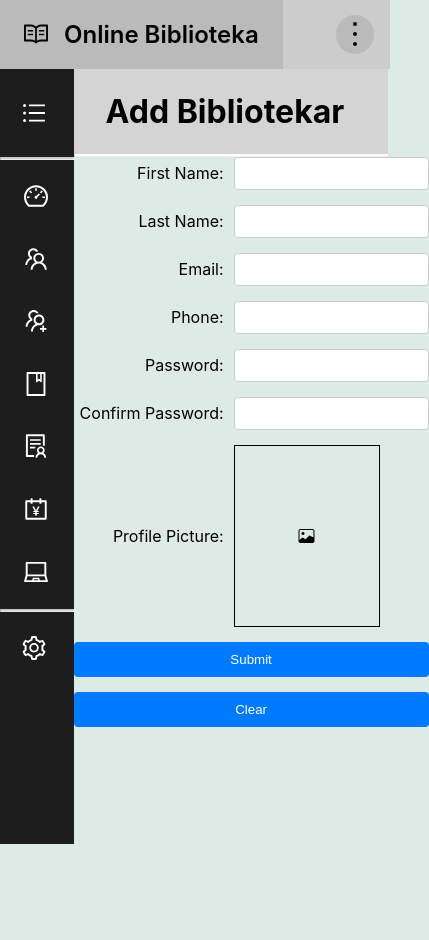
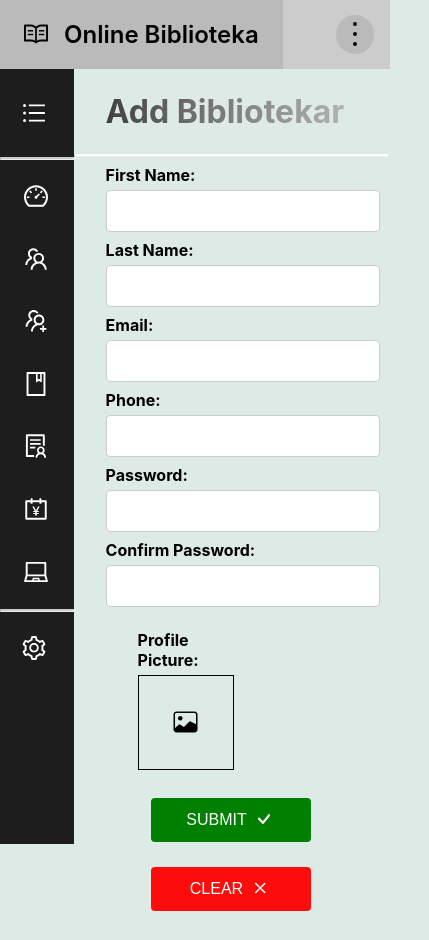
Before and after one commit to BogdanD3/online-library, a React (Create React App) app: page /bibliotekari/add-bibliotekar in a window 390 px wide. Shown: the whole page, 429 px wide, since content can reach past the window. Before the commit the page ends 844 px from the top, so only its background shows below. Built offline with nearby package versions, Linux system fonts and the light colour scheme.

Commit message:
Added check for confirm password, added styling for title and form. Form still needs fixed styling for mobile devices

```diff
--- a/src/Components/Layout/Title/Title.css
+++ b/src/Components/Layout/Title/Title.css
@@ -18,7 +18,10 @@ body {
   padding: 0.1rem 0 0.1rem 2rem;
   margin: 0;
   width: 100%;
-  background-color: rgb(212, 212, 212);
+  background: linear-gradient(to right, #303030, #6c6c6c, #9f9f9f, #d7d7d7);
+  -webkit-background-clip: text;
+  background-clip: text;
+  color: transparent;
 }
 
 .title-divider {
--- /dev/null
+++ b/src/Pages/AddBibliotekar.css
@@ -0,0 +1,92 @@
+.layout {
+  display: flex;
+  height: 100vh;
+  overflow: hidden; /* Prevent scrolling on the entire layout */
+}
+
+.Sidemenu {
+  flex: 0 0 250px;
+  background-color: #343a40;
+  color: white;
+  overflow-y: auto; /* Allow side menu to scroll if content overflows */
+}
+
+.content {
+  flex: 1;
+  display: flex;
+  flex-direction: column;
+  overflow: hidden; /* Prevent scrolling on the content area */
+}
+
+.Title {
+  flex: 0 0 auto;
+  background-color: #f8f9fa;
+  padding: 1rem;
+  border-bottom: 1px solid #dee2e6;
+}
+
+.form-container {
+  flex: 1;
+  overflow-y: auto; /* Allow form container to scroll if content overflows */
+  padding: 1rem;
+  background-color: #fff;
+}
+
+form {
+  display: flex;
+  flex-direction: row;
+  gap: 15px;
+  max-width: 400px;
+  margin: auto;
+  padding-bottom: 5rem;
+}
+
+.form-group {
+  display: flex;
+  flex-direction: column;
+}
+
+label {
+  margin-bottom: 5px;
+  font-weight: bold;
+}
+
+input[type="text"],
+input[type="email"],
+input[type="password"],
+input[type="file"] {
+  padding: 0.7rem;
+  border: 1px solid #ccc;
+  border-radius: 4px;
+  width: 25rem;
+}
+
+.bi-image {
+  cursor: pointer;
+  border: 1px solid black;
+  padding: 2rem;
+  text-align: center;
+  display: block;
+  margin-top: 10px;
+}
+
+.submit-clear {
+  position: fixed;
+  bottom: 1rem;
+  right: 1rem;
+  display: flex;
+  gap: 10px;
+}
+
+button {
+  padding: 10px 20px;
+  border: none;
+  border-radius: 4px;
+  background-color: #007bff;
+  color: white;
+  cursor: pointer;
+}
+
+button:hover {
+  background-color: #0056b3;
+}
--- a/src/Pages/Forms/FormComponent.css
+++ b/src/Pages/Forms/FormComponent.css
@@ -1,41 +1,155 @@
 form {
   display: flex;
-  flex-direction: column;
+  flex-direction: row;
   gap: 15px;
   max-width: 400px;
-  margin: auto;
+  margin-left: 2rem;
+}
+
+.form-rigth-side {
+  margin-left: 2rem;
 }
 
 .form-group {
   display: flex;
-  align-items: center;
+  flex-direction: column;
+  margin-top: 0.5rem;
 }
 
 label {
-  width: 150px;
-  margin-right: 10px;
-  text-align: right;
+  margin-bottom: 5px;
+  font-weight: bold;
 }
 
 input[type="text"],
 input[type="email"],
-input[type="password"],
-input[type="file"] {
-  flex: 1;
-  padding: 8px;
+input[type="password"] {
+  padding: 1rem;
   border: 1px solid #ccc;
   border-radius: 4px;
+  width: 35rem;
+}
+
+.bi-image {
+  cursor: pointer;
+  border: 1px solid black;
+  text-align: center;
+  padding: 5rem;
+  font-size: 1.5rem;
+}
+
+.submit-clear {
+  position: fixed;
+  bottom: 1rem;
+  right: 1rem;
+  display: flex;
+  gap: 1rem;
 }
 
 button {
-  padding: 10px 20px;
+  padding: 0.7rem 3rem;
   border: none;
   border-radius: 4px;
   background-color: #007bff;
   color: white;
   cursor: pointer;
+  width: 10rem;
+  justify-content: center;
 }
 
-button:hover {
-  background-color: #0056b3;
+.submit-button {
+  display: inline-flex;
+  align-items: center;
+  justify-content: center;
+  padding: 0.7rem 1.5rem;
+  border: none;
+  border-radius: 4px;
+  background-color: green;
+  color: white;
+  cursor: pointer;
+  text-transform: uppercase;
+  font-size: 1rem;
 }
+
+.clear-button {
+  display: inline-flex;
+  align-items: center;
+  justify-content: center;
+  padding: 0.7rem 1.5rem;
+  border: none;
+  border-radius: 4px;
+  background-color: rgb(253, 12, 12);
+  color: white;
+  cursor: pointer;
+  text-transform: uppercase;
+  font-size: 1rem;
+}
+
+.submit-button:hover {
+  background-color: rgb(221, 234, 230);
+  color: green;
+  border: 2px solid green;
+  transition: 0.4s ease;
+}
+
+.clear-button:hover {
+  background-color: rgb(221, 234, 230);
+  color: rgb(253, 12, 12);
+  border: 2px solid rgb(253, 12, 12);
+  transition: 0.4s ease;
+}
+
+.submit-button i,
+.clear-button i {
+  font-size: 1.5rem;
+  margin-left: 5px;
+}
+
+@media (max-width: 768px) {
+  form {
+    display: flex;
+    flex-direction: column;
+  }
+
+  .form-container {
+    padding: 1rem;
+  }
+  input[type="text"],
+  input[type="email"],
+  input[type="password"],
+  input[type="file"] {
+    border: 1px solid #ccc;
+    border-radius: 4px;
+    width: 15rem;
+    height: 0.5rem;
+  }
+
+  .form-rigth-side {
+    width: 6rem;
+  }
+
+  .bi-image {
+    padding: 2rem;
+  }
+
+  .submit-clear {
+    position: relative;
+    margin-top: 1rem;
+    flex-direction: column;
+    align-items: center;
+    padding: 0.5rem 0;
+  }
+
+  .submit-button,
+  .clear-button {
+    padding: 0.5rem 1rem;
+    margin: 0.3rem 0;
+  }
+
+  .submit-clear {
+    bottom: 1rem;
+    right: 1rem;
+    display: flex;
+    gap: 1rem;
+  }
+}
--- a/src/Pages/Forms/FormComponent.tsx
+++ b/src/Pages/Forms/FormComponent.tsx
@@ -30,6 +30,9 @@ const initialFormData: FormData = {
 
 const FormComponent: React.FC<FormComponentProps> = ({ onSubmit }) => {
   const [formData, setFormData] = useState<FormData>(initialFormData);
+  const [passwordMatchError, setPasswordMatchError] = useState<string | null>(
+    null
+  );
   const navigate = useNavigate();
 
   const handleIconClick = () => {
@@ -45,22 +48,44 @@ const FormComponent: React.FC<FormComponentProps> = ({ onSubmit }) => {
       setFormData({ ...formData, [name]: files[0] });
     } else {
       setFormData({ ...formData, [name]: value });
+      if (name === "password" || name === "confirmPassword") {
+        validatePasswordMatch(name, value);
+      }
+    }
+  };
+
+  const validatePasswordMatch = (name: string, value: string) => {
+    if (name === "password") {
+      setPasswordMatchError(
+        formData.confirmPassword !== value ? "Passwords do not match" : null
+      );
+    } else if (name === "confirmPassword") {
+      setPasswordMatchError(
+        formData.password !== value ? "Passwords do not match" : null
+      );
     }
   };
 
   const handleSubmit = (e: React.FormEvent) => {
     e.preventDefault();
+    const { password, confirmPassword } = formData;
+    if (password !== confirmPassword) {
+      setPasswordMatchError("Passwords must match");
+    } else {
       onSubmit(formData);
       clearForm();
       navigate("/bibliotekari");
+    }
   };
 
   const clearForm = () => {
     setFormData(initialFormData);
+    setPasswordMatchError(null);
   };
 
   return (
     <form onSubmit={handleSubmit}>
+      <div className="form-left-side">
         <div className="form-group">
           <label htmlFor="firstName">First Name:</label>
           <input
@@ -127,17 +152,14 @@ const FormComponent: React.FC<FormComponentProps> = ({ onSubmit }) => {
             required
           />
         </div>
+        {passwordMatchError && (
+          <div className="password-match-error">{passwordMatchError}</div>
+        )}
+      </div>
+      <div className="form-rigth-side">
         <div className="form-group">
           <label htmlFor="picture">Profile Picture:</label>
-        <i
-          className="bi bi-image"
-          onClick={handleIconClick}
-          style={{
-            cursor: "pointer",
-            border: "1px solid black",
-            padding: "5rem 4rem",
-          }}
-        ></i>
+          <i className="bi bi-image" onClick={handleIconClick}></i>
           <input
             type="file"
             id="picture"
@@ -147,12 +169,15 @@ const FormComponent: React.FC<FormComponentProps> = ({ onSubmit }) => {
             style={{ display: "none" }}
           />
         </div>
+      </div>
+      <div className="submit-clear">
         <Button type="submit" className="submit-button">
-        Submit
+          Submit <i className="bi bi-check"></i>
         </Button>
         <Button type="button" onClick={clearForm} className="clear-button">
-        Clear
+          Clear <i className="bi bi-x"></i>
         </Button>
+      </div>
     </form>
   );
 };
```
Lines whose indentation alone changed are shown as unchanged.
